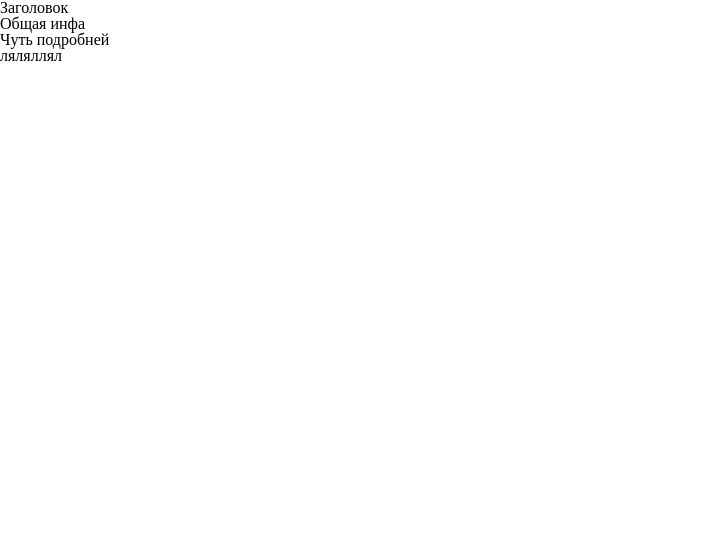
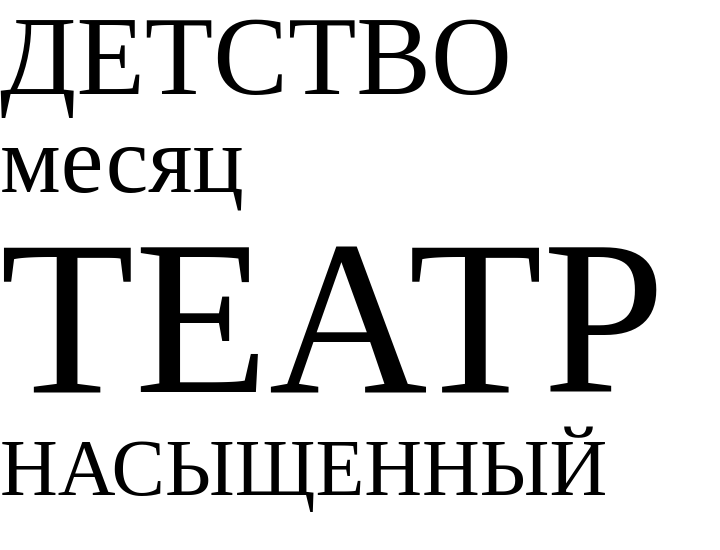
Before and after one commit to mporo-prog/Resposive_poster, a plain HTML site: page index.html in a window 1280 px wide. Shown: the whole page, without its empty margins (0-720 px from the left). Drawn offline with Linux system fonts and the light colour scheme.

Commit message:
еуые

```diff
--- a/css/fonts.css
+++ b/css/fonts.css
@@ -7,7 +7,7 @@
 @font-face {
     font-family: "Futura Demi";
     src: url('../fonts/FTR65.otf') foramt('truetype');
-    font-weight: 800;
+    font-weight: 1000;
     font-style: normal;
 }
 @font-face {
--- a/css/style.css
+++ b/css/style.css
@@ -2,13 +2,17 @@
 @import url(fonts.css);
 h1{
     font-family: 'Kucheryavy';
+    font-size: 112px;;
 }
 h2{
     font-family: "Bebas Neue Cyrillic";
+    font-size: 96px;
 }
 h3{
     font-family: "Futura Demi";
+    font-size: 220px;
 }
 h4{
     font-family: "Futura Medium";
+    font-size: 80px;
 }
--- a/index.html
+++ b/index.html
@@ -7,9 +7,9 @@
     <link rel="stylesheet" href="css/style.css">
 </head>
 <body>
-    <h1>Заголовок</h1>
-    <h2>Общая инфа</h2>
-    <h3>Чуть подробней</h3>
-    <h4>ляляллял</h4>
+    <h1>ДЕТСТВО</h1>
+    <h2>месяц</h2>
+    <h3>ТЕАТР</h3>
+    <h4>НАСЫЩЕННЫЙ</h4>
 </body>
 </html>
```
